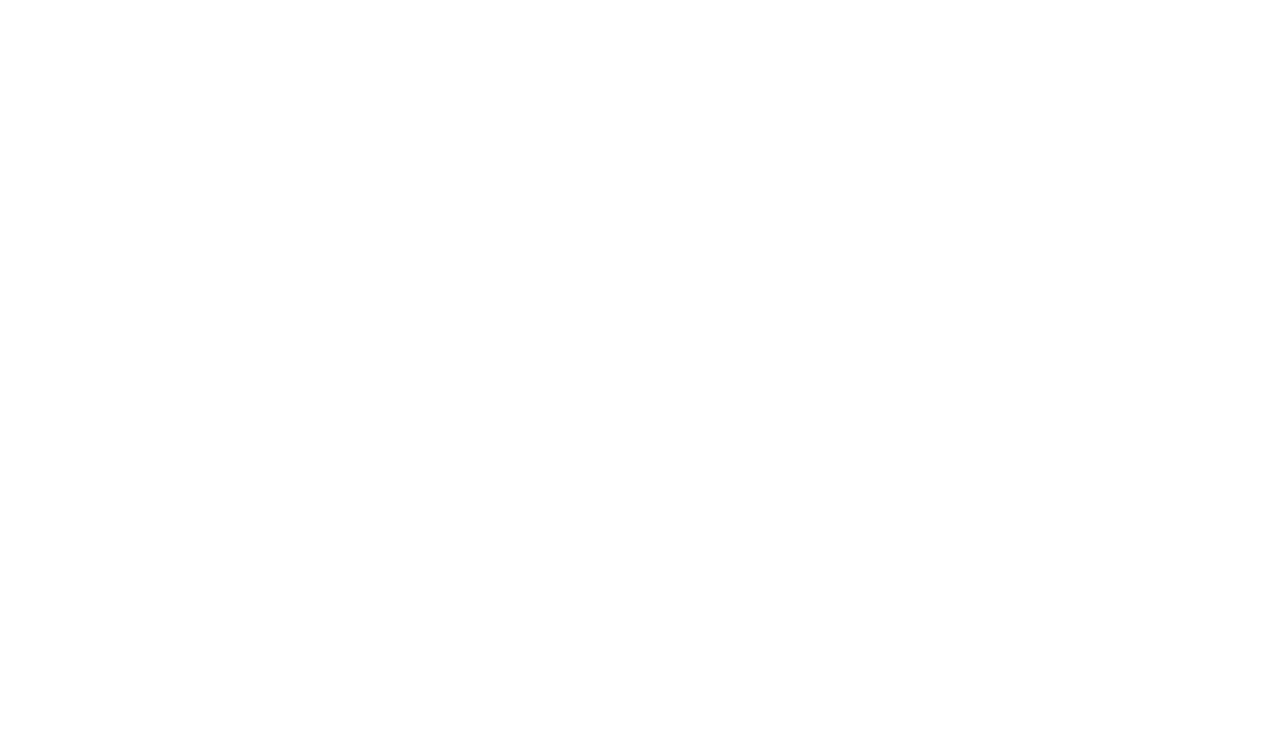
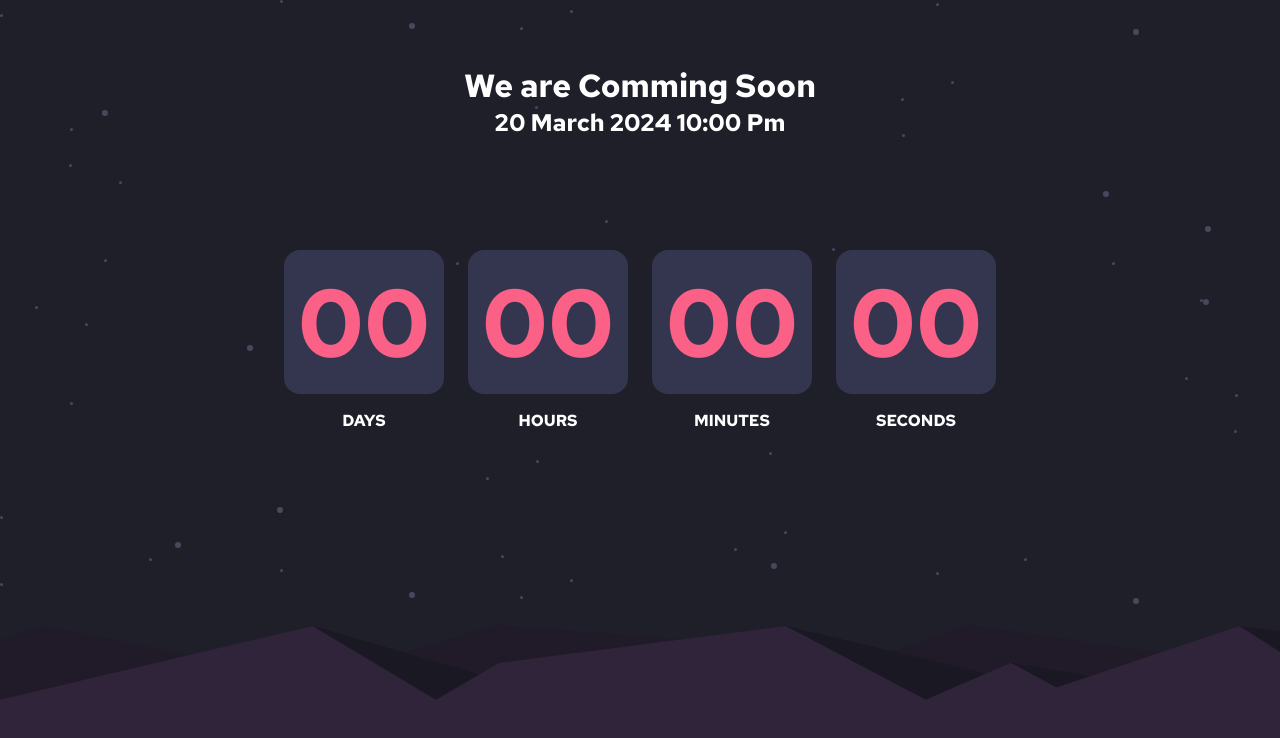
Before and after one commit to mohitkumar1718/counter-down-js-project, a plain HTML site: page index.html in a window 1280 px wide. Drawn offline with Linux system fonts and the light colour scheme.

Commit message:
designing is completed

```diff
--- a/index.html
+++ b/index.html
@@ -7,7 +7,26 @@
     <title>Count-Down app</title>
 </head>
 <body>
-
+    <div class="main">
+        <div class="overlay">
+            <div>
+                <h1>We are Comming Soon</h1>
+                <h2 class="end-date">20 March 2024 10:00 Pm</h2>
+            </div>
+            <div class="boxes">
+                <input class="box" type="text" readonly value="00">
+                <input class="box" type="text" readonly value="00">
+                <input class="box" type="text" readonly value="00">
+                <input class="box" type="text" readonly value="00">
+            </div>
+            <div class="boxes">
+                <div class="box1">DAYS</div>
+                <div class="box1">HOURS</div>
+                <div class="box1">MINUTES</div>
+                <div class="box1">SECONDS</div>
+            </div>
+        </div>
+    </div>
 
 
     <script src="index.js"></script>
--- a/style.css
+++ b/style.css
@@ -0,0 +1,59 @@
+@import url('https://fonts.googleapis.com/css2?family=Red+Hat+Text:wght@700&display=swap');
+*{
+    margin: 0;
+    padding: 0;
+    font-family: 'Red Hat Text', sans-serif;
+}
+
+
+.main{
+
+    text-align: center;
+    height: 100vh;
+    width: 100%;
+    background-color: hsl(235, 16%, 14%) ;
+    background-image: url(images/bg-stars.svg);
+    color: white;
+}
+h1{
+   padding-top: 4rem;
+}
+h2{
+    margin-bottom: 7rem;
+
+}
+
+.overlay{
+    height: 100vh;
+    width: 100%;
+    background-image: url(images/pattern-hills.svg);
+    background-position: bottom;
+    background-repeat: no-repeat;
+    background-size:100%;
+    display: flex;
+    align-items: center;
+    flex-direction: column;
+
+}
+.boxes{
+    display: flex;
+    justify-content: center;
+    gap: 3vmin;
+
+}
+.box{
+    width: 10rem;
+    height:9rem;
+    background-color: hsl(236, 21%, 26%);
+    border-radius: 1rem;
+    font-size:6rem;
+    text-align: center;
+    color: hsl(345, 95%, 68%);
+    font-weight:800;
+    border: none;
+
+}
+.box1{
+ width: 10rem;
+ margin-top: 1rem;
+}
```
Also changed, not shown: images/bg-stars.svg (added), images/favicon-32x32.png (added), images/icon-facebook.svg (added), images/icon-instagram.svg (added), images/icon-pinterest.svg (added), images/pattern-hills.svg (added).
